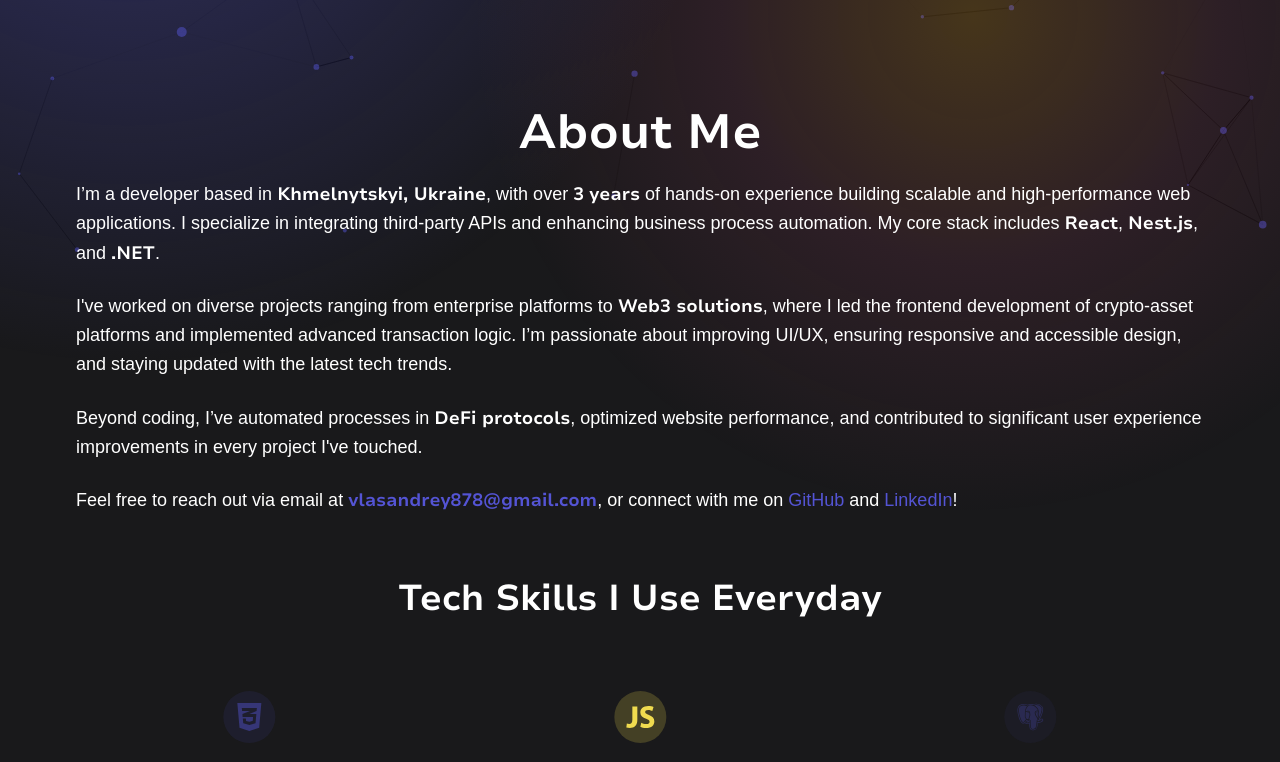
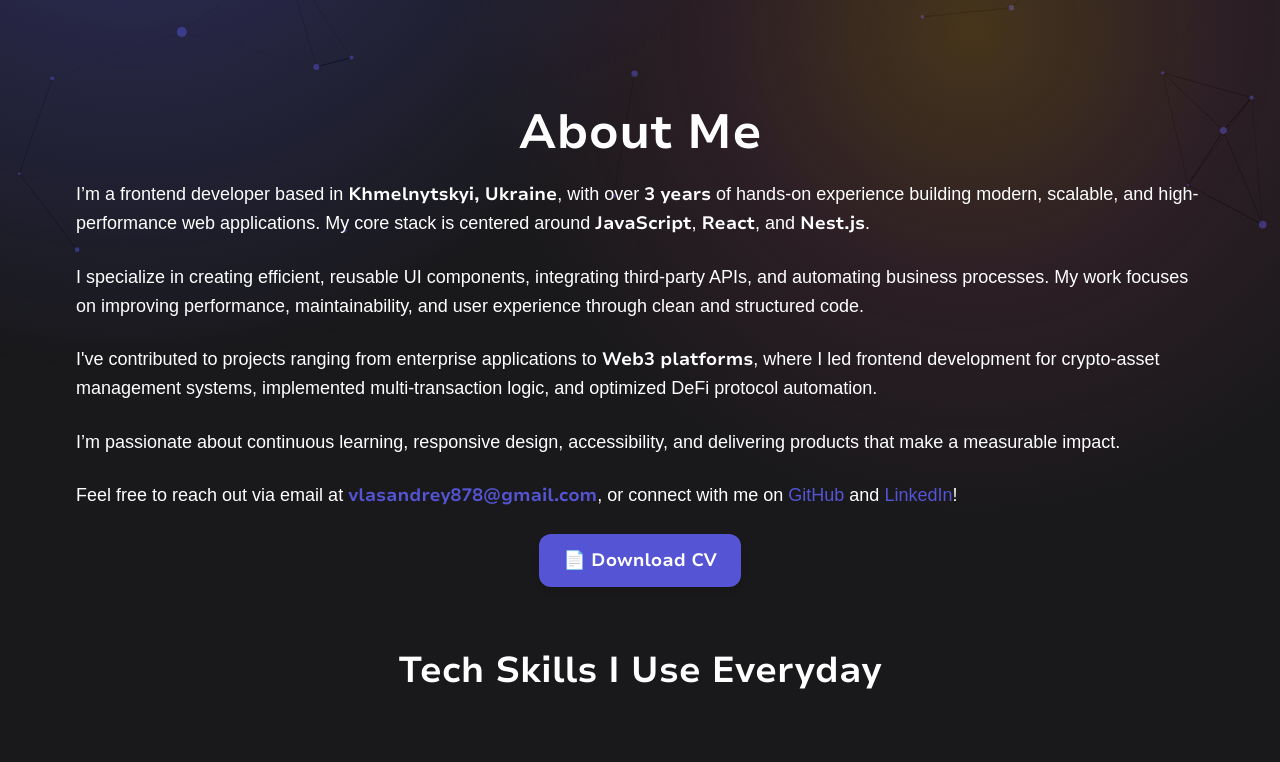
Before and after one commit to Andryxatt/portfolio, a React (Vite) app: page /#/ in a window 1280 px wide. Shown: the part 487-1249 px from the top of the page. Built offline with nearby package versions, Linux system fonts and the light colour scheme; a web font is replaced by a local one.

Commit message:
added CV

```diff
--- a/src/components/Banner.jsx
+++ b/src/components/Banner.jsx
@@ -1,4 +1,5 @@
 import { Element } from "react-scroll";
+
 const Banner = () => {
   return (
     <Element name="about">
@@ -7,20 +8,58 @@ const Banner = () => {
 
         <div className="space-y-6 text-lg leading-relaxed">
           <p>
-            I’m a developer based in <strong>Khmelnytskyi, Ukraine</strong>, with over <strong>3 years</strong> of hands-on experience building scalable and high-performance web applications. I specialize in integrating third-party APIs and enhancing business process automation. My core stack includes <strong>React</strong>, <strong>Nest.js</strong>, and <strong>.NET</strong>.
+            I’m a frontend developer based in <strong>Khmelnytskyi, Ukraine</strong>, with over <strong>3 years</strong> of hands-on experience building modern, scalable, and high-performance web applications. My core stack is centered around <strong>JavaScript</strong>, <strong>React</strong>, and <strong>Nest.js</strong>.
           </p>
 
           <p>
-            I've worked on diverse projects ranging from enterprise platforms to <strong>Web3 solutions</strong>, where I led the frontend development of crypto-asset platforms and implemented advanced transaction logic. I’m passionate about improving UI/UX, ensuring responsive and accessible design, and staying updated with the latest tech trends.
+            I specialize in creating efficient, reusable UI components, integrating third-party APIs, and automating business processes. My work focuses on improving performance, maintainability, and user experience through clean and structured code.
           </p>
 
           <p>
-            Beyond coding, I’ve automated processes in <strong>DeFi protocols</strong>, optimized website performance, and contributed to significant user experience improvements in every project I've touched.
+            I've contributed to projects ranging from enterprise applications to <strong>Web3 platforms</strong>, where I led frontend development for crypto-asset management systems, implemented multi-transaction logic, and optimized DeFi protocol automation.
           </p>
 
           <p>
-            Feel free to reach out via email at <a className="color-blue-500 text-primary hover:underline" href="mailto:vlasandrey878@gmail.com"><strong>vlasandrey878@gmail.com</strong></a>, or connect with me on <a className="color-blue-500 text-primary hover:underline" href="https://github.com/Andryxatt" target="blank">GitHub</a> and <a className="color-blue-500 text-primary hover:underline" target="blanc" href="https://www.linkedin.com/in/andrii-vlasiuk-eng/">LinkedIn</a>!
+            I’m passionate about continuous learning, responsive design, accessibility, and delivering products that make a measurable impact.
           </p>
+
+          <p>
+            Feel free to reach out via email at{" "}
+            <a
+              className="color-blue-500 text-primary hover:underline"
+              href="mailto:vlasandrey878@gmail.com"
+            >
+              <strong>vlasandrey878@gmail.com</strong>
+            </a>
+            , or connect with me on{" "}
+            <a
+              className="color-blue-500 text-primary hover:underline"
+              href="https://github.com/Andryxatt"
+              target="_blank"
+              rel="noopener noreferrer"
+            >
+              GitHub
+            </a>{" "}
+            and{" "}
+            <a
+              className="color-blue-500 text-primary hover:underline"
+              href="https://www.linkedin.com/in/andrii-vlasiuk-eng/"
+              target="_blank"
+              rel="noopener noreferrer"
+            >
+              LinkedIn
+            </a>
+            !
+          </p>
+          <div className="mt-8 text-center">
+            <a
+              href="/Andrii_Vlasiuk_CV_2025.pdf"
+              download
+              className="inline-block bg-primary hover:bg-blue-700 text-white font-semibold py-3 px-6 rounded-xl shadow-md transition-all duration-200"
+            >
+              📄 Download CV
+            </a>
+          </div>
         </div>
       </div>
     </Element>
```
Also changed, not shown: 1 other file (tests, documents, lock files or other folders).
